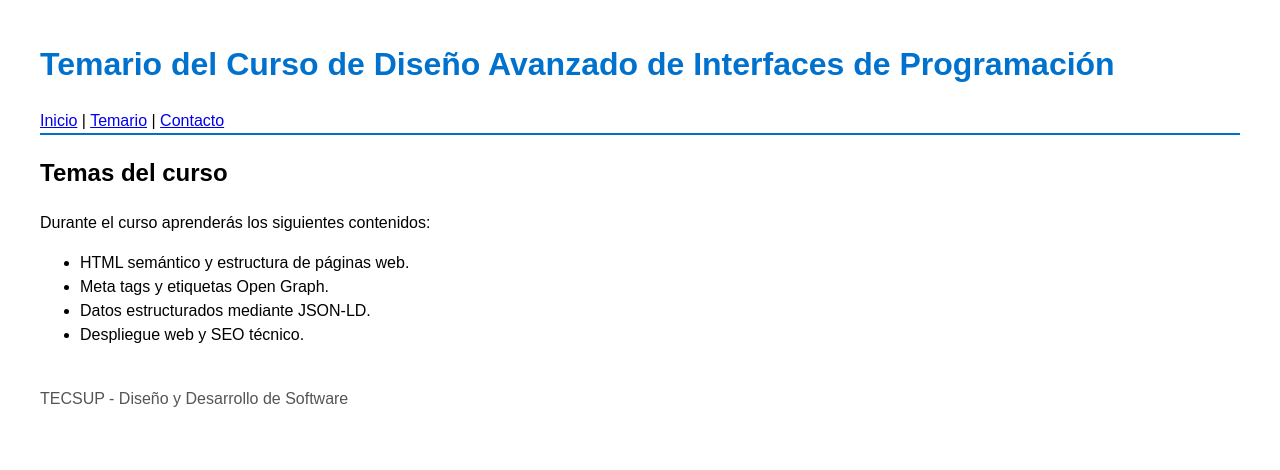
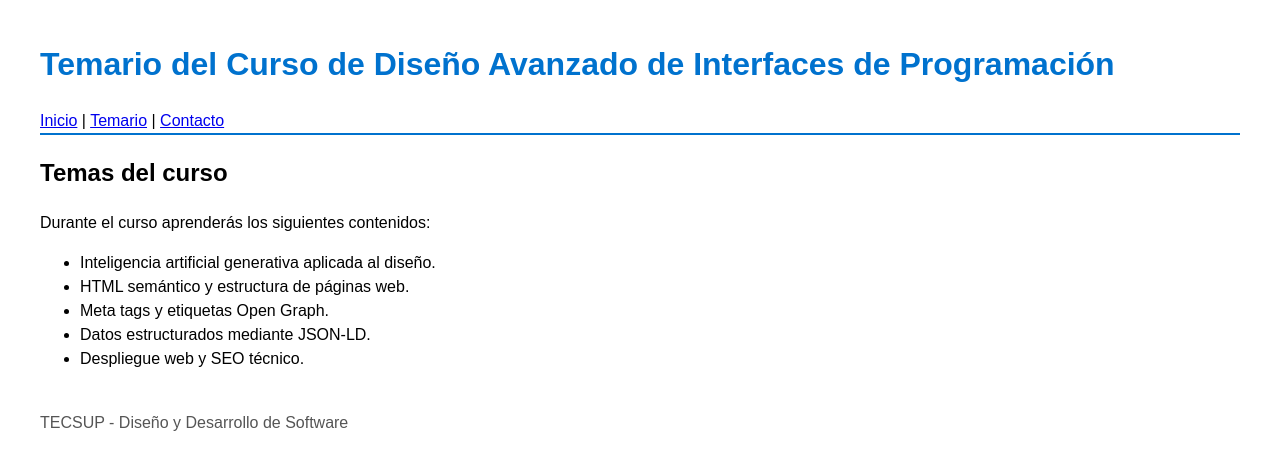
Before and after one commit to Mcmcmc07/lab15-seo, a plain HTML site: page temario.html in a window 1280 px wide. Drawn offline with Linux system fonts and the light colour scheme.

Commit message:
Agrega un tema a Temario

```diff
--- a/temario.html
+++ b/temario.html
@@ -55,6 +55,7 @@
         <h2>Temas del curso</h2>
         <p>Durante el curso aprenderás los siguientes contenidos:</p>
         <ul>
+          <li>Inteligencia artificial generativa aplicada al diseño.</li>
           <li>HTML semántico y estructura de páginas web.</li>
           <li>Meta tags y etiquetas Open Graph.</li>
           <li>Datos estructurados mediante JSON-LD.</li>
```
